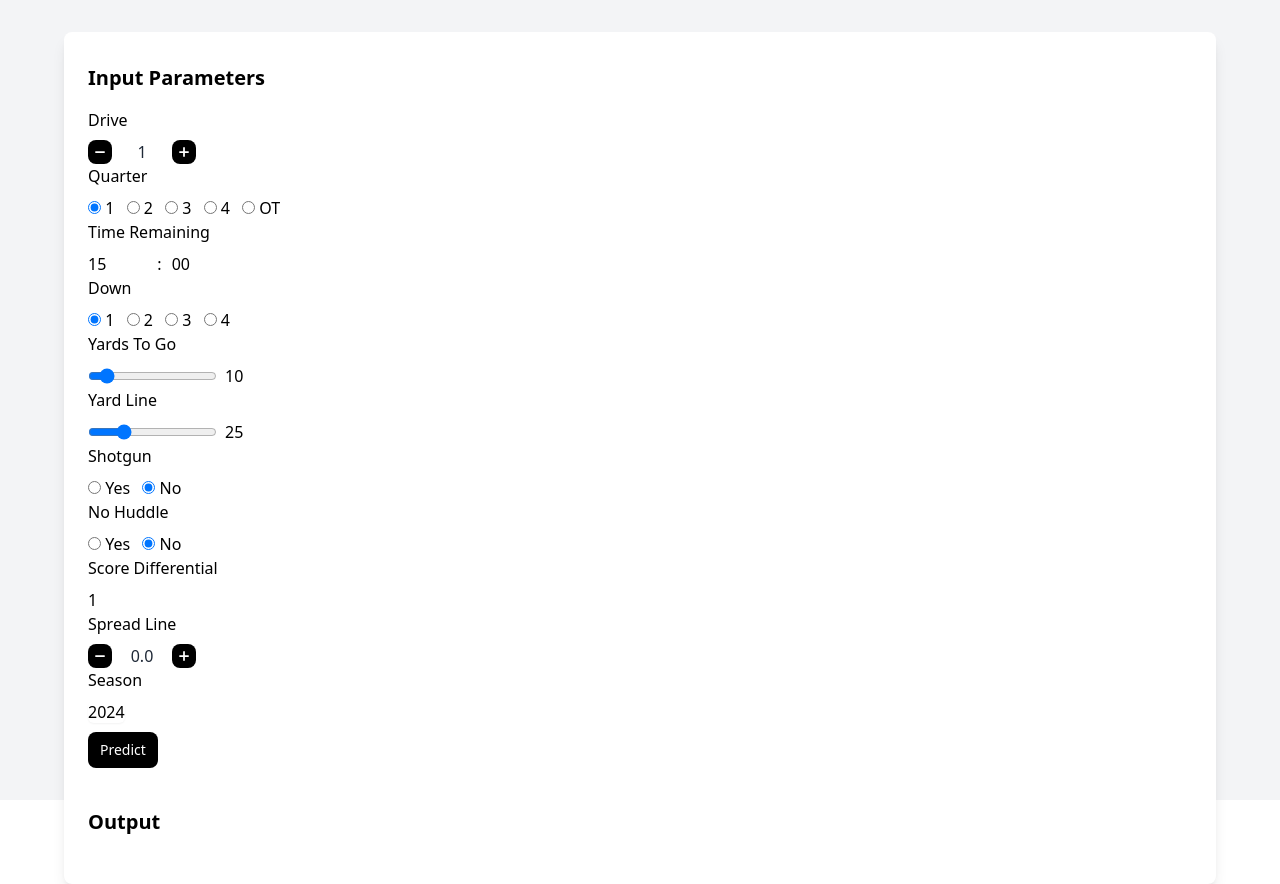
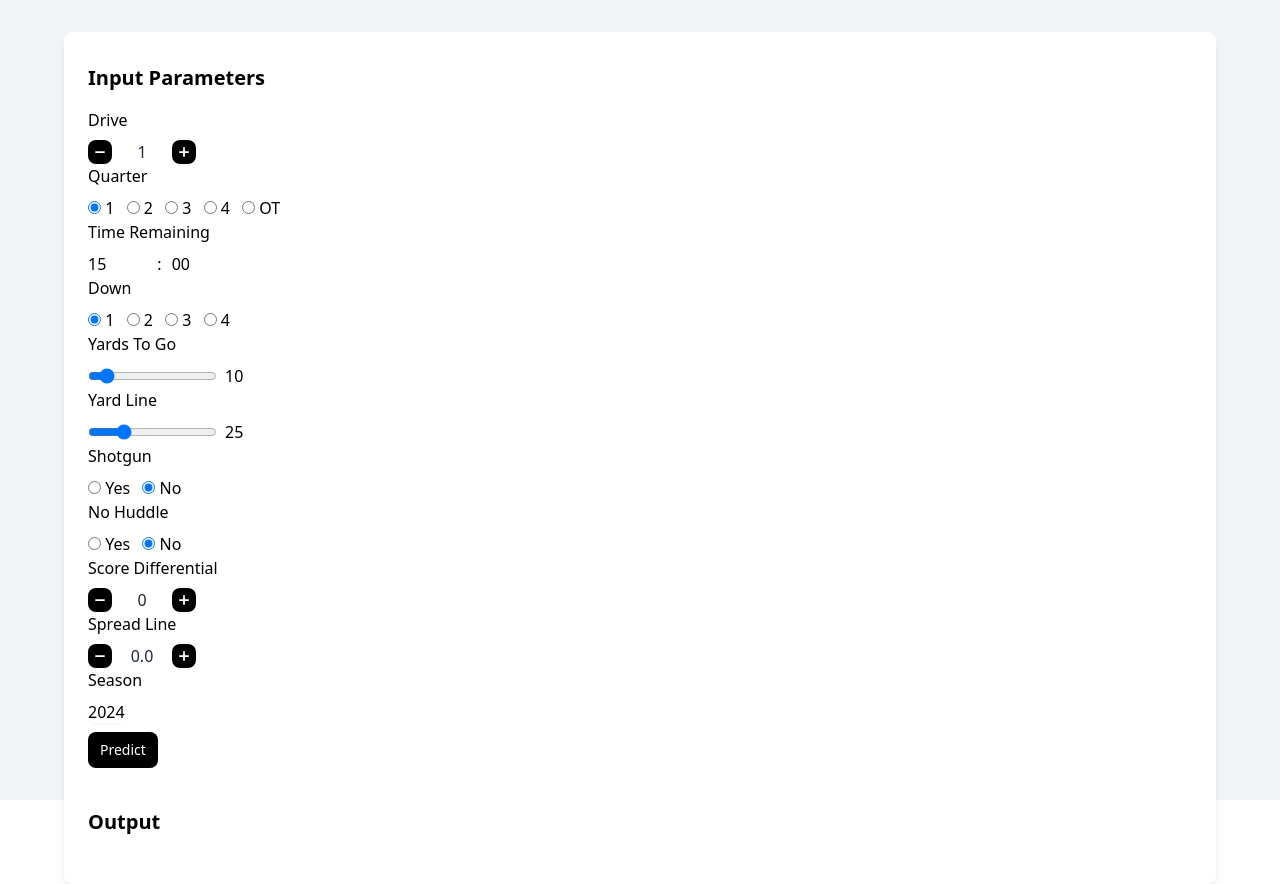
Before and after one commit to hansmissenheim/play-prediction, a Flask app: page / in a window 1280 px wide. Run offline with Flask 3, Linux system fonts and the light colour scheme; style sheets or scripts are compiled from the project's sources; some libraries are stand-ins or nearby versions.

Commit message:
Add input buttons for score differential

```diff
--- a/app/templates/index.html
+++ b/app/templates/index.html
@@ -116,8 +116,29 @@
                 </div>
 
                 <div>
-                    <label class="block font-medium mb-2" for="score_differential">Score Differential</label>
-                    <input type="number" name="score_differential" value="1" />
+                    <label class="block font-medium mb-2" for="scoreDifferential">Score Differential</label>
+                    <div class="flex items-center gap-x-1.5">
+                        <button id="scoreDifferentialDecrement" type="button"
+                            class="size-6 inline-flex justify-center items-center text-sm font-medium rounded-lg bg-black text-white hover:bg-gray-800">
+                            <svg class="flex-shrink-0 size-3.5" xmlns="http://www.w3.org/2000/svg" width="24"
+                                height="24" viewBox="0 0 24 24" fill="none" stroke="white" stroke-width="3"
+                                stroke-linecap="round" stroke-linejoin="round">
+                                <path d="M5 12h14"></path>
+                            </svg>
+                        </button>
+                        <input id="scoreDifferential"
+                            class="p-0 w-12 [appearance:textfield] [&::-webkit-outer-spin-button]:appearance-none [&::-webkit-inner-spin-button]:appearance-none bg-transparent border-0 text-gray-800 text-center focus:ring-0"
+                            type="number" name="score_differential" min="0" step="1" value="0" />
+                        <button id="scoreDifferentialIncrement" type="button"
+                            class="size-6 inline-flex justify-center items-center text-sm font-medium rounded-lg bg-black text-white hover:bg-gray-800">
+                            <svg class="flex-shrink-0 size-3.5" xmlns="http://www.w3.org/2000/svg" width="24"
+                                height="24" viewBox="0 0 24 24" fill="none" stroke="white" stroke-width="3"
+                                stroke-linecap="round" stroke-linejoin="round">
+                                <path d="M5 12h14"></path>
+                                <path d="M12 5v14"></path>
+                            </svg>
+                        </button>
+                    </div>
                 </div>
 
                 <div>
@@ -211,6 +232,24 @@
         input.value = parseInt(input.value) + 1;
     });
 
+    document.getElementById("scoreDifferential").addEventListener("input", function (e) {
+        if (e.target.value === "") {
+            e.target.value = "0";
+        }
+    });
+
+    document.getElementById("scoreDifferentialDecrement").addEventListener("click", function () {
+        const input = document.getElementById("scoreDifferential");
+        if (parseInt(input.value) > 0) {
+            input.value = parseInt(input.value) - 1;
+        }
+    });
+
+    document.getElementById("scoreDifferentialIncrement").addEventListener("click", function () {
+        const input = document.getElementById("scoreDifferential");
+        input.value = parseInt(input.value) + 1;
+    });
+
     document.getElementById("spreadLine").addEventListener("input", function (e) {
         if (e.target.value === "") {
             e.target.value = "0.0";
```
